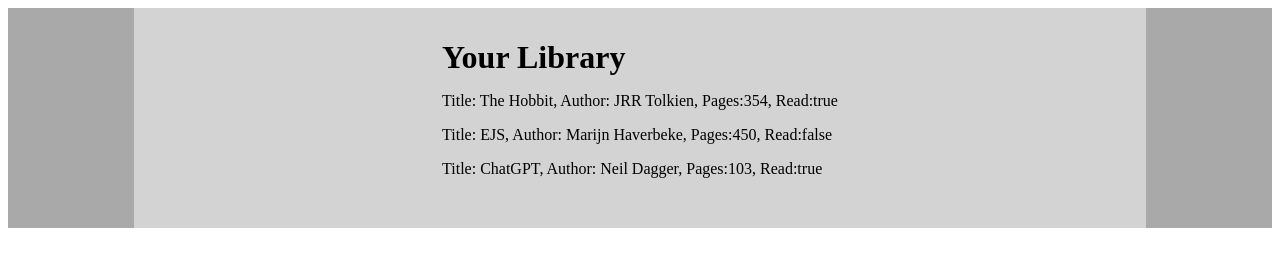
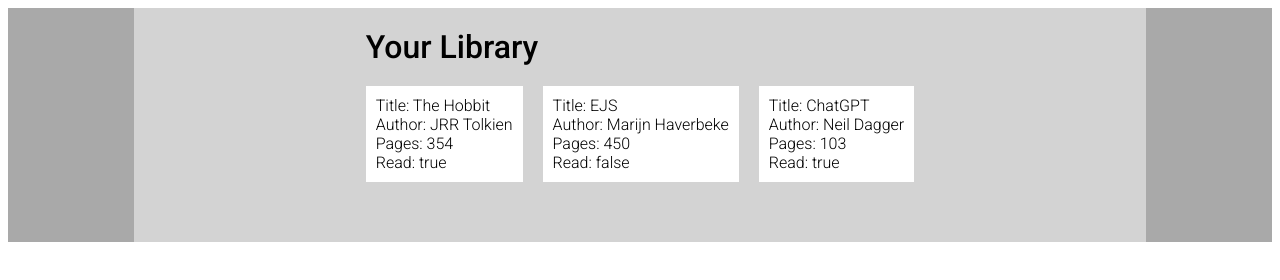
Before and after one commit to chadjowens/library, a plain HTML site: page index.html in a window 1280 px wide. Drawn offline with Linux system fonts and the light colour scheme.

Commit message:
Updated JS script to display string with line breaks.
Updated CSS styling slight for alignment and add simple Google font test.

```diff
--- a/index.html
+++ b/index.html
@@ -5,6 +5,9 @@
     <meta name="viewport" content="width=device-width, initial-scale=1.0">
     <link rel="shortcut icon" href="#" type="image/x-icon">
     <link rel="stylesheet" href="styles.css">
+    <link rel="preconnect" href="https://fonts.googleapis.com">
+    <link rel="preconnect" href="https://fonts.gstatic.com" crossorigin>
+    <link href="https://fonts.googleapis.com/css2?family=Roboto:ital,wght@0,100;0,300;0,400;0,500;0,700;0,900;1,100;1,300;1,400;1,500;1,700;1,900&display=swap" rel="stylesheet">
 
     <title>Library</title>
 </head>
@@ -13,6 +16,9 @@
         <div class="container">
             <div class="header" id="header_box">
                 <h1>Your Library</h1>
+                <div class="card_container" id="card_container">
+
+                </div>
             </div>
         </div>
     </div>
--- a/scripts.js
+++ b/scripts.js
@@ -18,17 +18,13 @@ function bookInfo(myLibrary) {
     console.log("//////////////////");
 
     for (let i = 0; i < myLibrary.length; i++) {
-        // console.log(myLibrary[i]);
         let bookInfo = [];
         bookInfo = myLibrary[i];
-        // console.log("Book Info", bookInfo);
+        console.log(bookInfo);
 
-        let element = document.getElementById("header_box");
-        // console.log("Element Info", element);
-
+        let element = document.getElementById("card_container");
         let newP = document.createElement("p");
         newP.classList.add("new_p");
-
         element.appendChild(newP);
 
         // function objToStr(obj) {
@@ -36,15 +32,11 @@ function bookInfo(myLibrary) {
         //   } *** This could done as a function
 
         let objToStr = JSON.stringify(bookInfo);
-        objToStr = objToStr.replace(/[""(){}]/g, " ");
-        // objToStr = objToStr.replace(/[:]/g, ":");
-        objToStr = objToStr.replace(/\s*:/g, ":");
-        objToStr = objToStr.replace(/\s*,/g, ",");
-
+        objToStr = objToStr.trim();
+        objToStr = objToStr.replace(/[""(){}]/g, "");
+        objToStr = objToStr.replace(/\s*:\s*/g, ": ");
+        objToStr = objToStr.replace(/,/g, "\n");
         newP.innerHTML = objToStr;
-
-        console.log("Book Info", bookInfo);
-        console.log(typeof(bookInfo));
         console.log(objToStr);
     }
 }
--- a/styles.css
+++ b/styles.css
@@ -37,5 +37,34 @@ dd {
 }
 
 .header {
+    display: flex;
+    flex-direction: column;
     padding: 10px 0px 50px 0px;
 }
+
+.card_container {
+    display: flex;
+    flex-direction: row;
+    /* justify-content: center;
+    flex-wrap: wrap;
+    width: 100%;
+    padding: 10px; */
+}
+
+p {
+    background-color: white;
+    padding: 10px;
+    white-space: pre-wrap;
+    margin: 10px;
+
+    font-family: "Roboto", sans-serif;
+    font-weight: 300;
+    font-style: normal;
+}
+
+h1 {
+    font-family: "Roboto", sans-serif;
+    font-weight: 500;
+    font-style: normal;
+    margin: 10px;
+}
```
